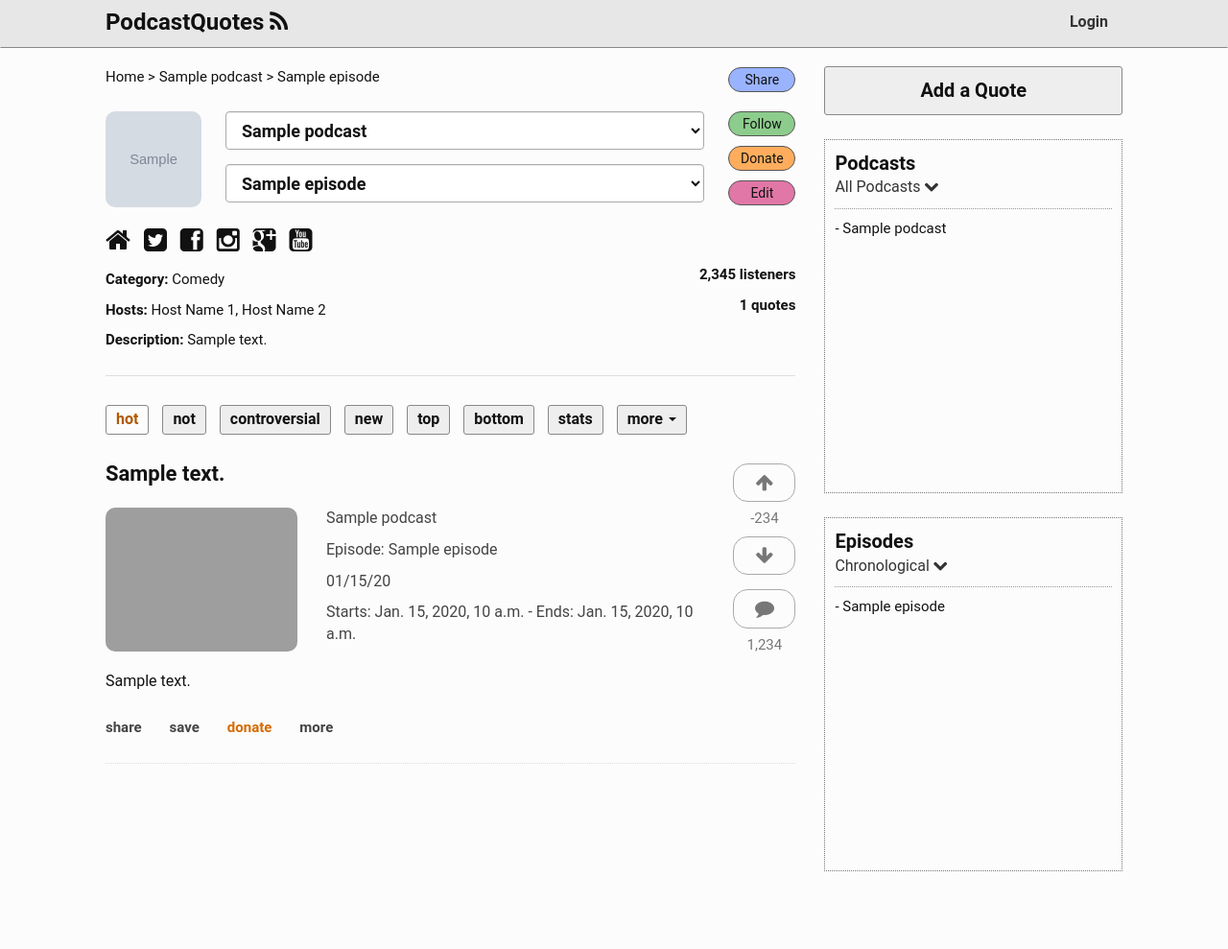
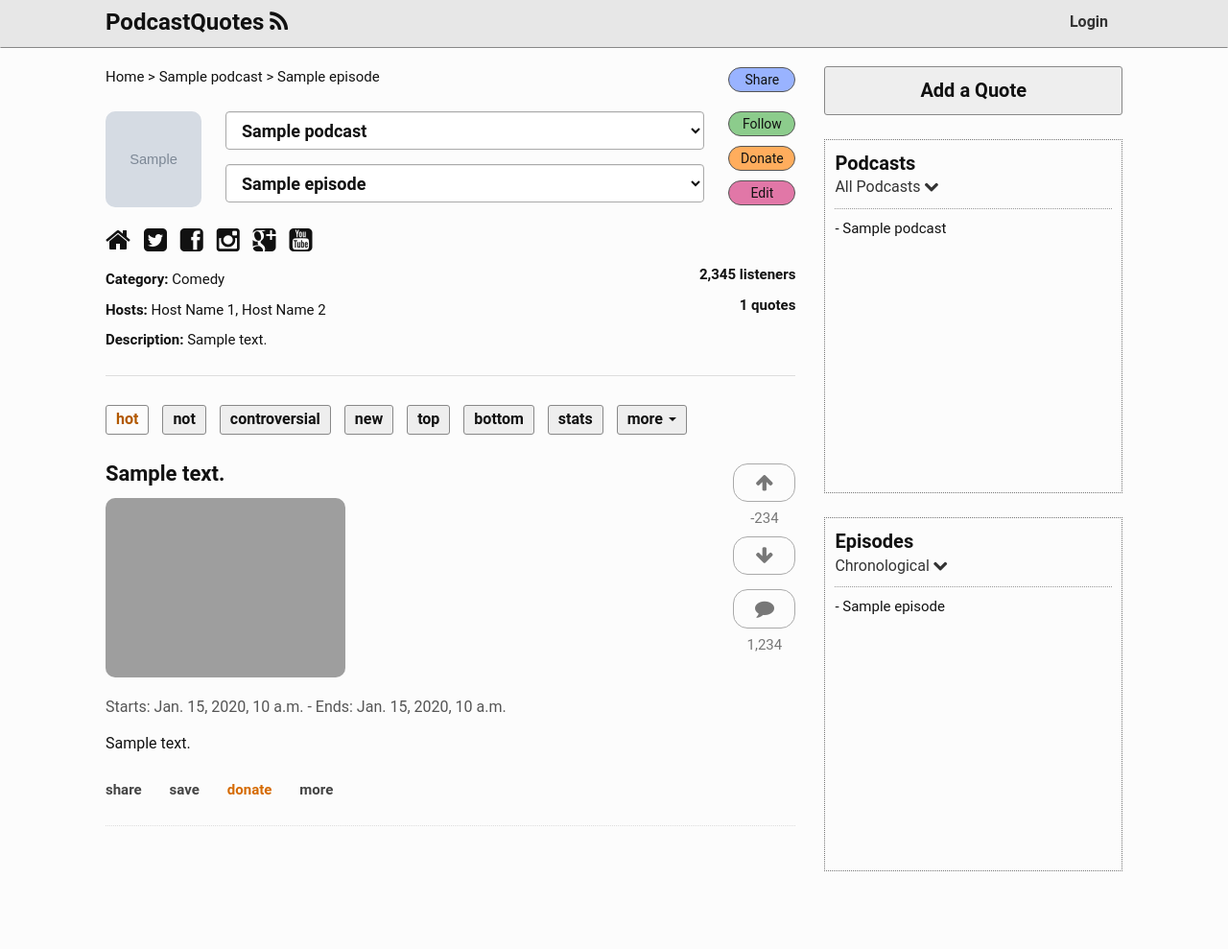
Before and after one commit to podcastquotes/podcastquotes, a Django app: template podcastquotes/templates/episode_detail.html in a window 1280 px wide. Shown: the top 989 px of the page at 96% size. Run offline with Django 3.2, Linux system fonts and the light colour scheme; the template is opened without the code that fills it: most values are stand-ins (such as "Sample title", 1, 10 or a date in 2020); grey boxes marked "Sample" are stand-in pictures; some libraries are stand-ins or nearby versions; grey boxes are pictures that could not be loaded.

Commit message:
Add pq-quote-details, remove pq-quote-info

```diff
--- a/podcastquotes/static/css/styles.css
+++ b/podcastquotes/static/css/styles.css
@@ -627,52 +627,39 @@ body {
     color:#bbb;
 }
 
-@media (max-width:850px) {
-    .pq-quote-info {
-        clear:left;
+.pq-quote-summary {
+    clear:left;
+    overflow:hidden;
+    padding:0 0 10px 0;
+    font-weight:bold;
+}
+
+@media (max-width:400px) {
+    .pq-quote-summary {
+        font-size:18px;
     }
 }
 
-@media (min-width:851px) {
-    .pq-quote-info {
-        overflow:hidden;
-        padding:0 0 0 30px;
+@media (min-width:401px) and (max-width:500px) {
+    .pq-quote-summary {
+        font-size:20px
     }
 }
 
-.pq-quote-info-cleared {
-    clear:left;
-    overflow:hidden;
+@media (min-width:501px) {
+    .pq-quote-summary {
+        font-size:22px;
+    }
 }
 
-.pq-quote-podcast-name {
-    margin:0 0 10px 0;
-    font-size:16px;
-    color:#444;
+.pq-quote-details {
+    clear:left;
+    margin:0 0 15px 0;
+    color:#555;
 }
 
-.pq-quote-podcast-name a {
-    color:#444;
-}
-
-.pq-quote-episode-name {
-    clear:left;
-    float:left;
-    margin:0 0 10px 0;
-    font-size:16px;
-    color:#444;
-}
-
-.pq-quote-episode-name a {
-    color:#444;
-}
-
-.pq-quote-clip-time {
-    clear:left;
-    float:left;
-    font-size:16px;
-    margin:0 0 10px 0;
-    color:#444;
+.pq-quote-details a {
+    color:#555;
 }
 
 .pq-quote-divider {
@@ -832,31 +819,6 @@ body {
 
 .pq-quote-inside {
     overflow:hidden;
-}
-
-.pq-quote-summary {
-    clear:left;
-    overflow:hidden;
-    padding:0 0 20px 0;
-    font-weight:bold;
-}
-
-@media (max-width:400px) {
-    .pq-quote-summary {
-        font-size:18px;
-    }
-}
-
-@media (min-width:401px) and (max-width:500px) {
-    .pq-quote-summary {
-        font-size:20px
-    }
-}
-
-@media (min-width:501px) {
-    .pq-quote-summary {
-        font-size:22px;
-    }
 }
 
 .pq-quote-text {
@@ -1153,7 +1115,7 @@ a {
 
 @media (min-width:401px) {
     .youtube-img-preview {
-        width:200px;
+        max-width:250px;
     }
 }
 
--- a/podcastquotes/templates/episode_detail.html
+++ b/podcastquotes/templates/episode_detail.html
@@ -230,71 +230,14 @@
 
           {% endif %}
 
-          <div class="pq-quote-buttons-xs">
-
-              <div class="pq-quote-upvote-xs">
-                  <i class="fa fa-arrow-up"></i>
-              </div>
-
-              <div class="pq-quote-vote-total-xs">
-                  -234
-              </div>
-
-              <div class="pq-quote-downvote-xs">
-                  <i class="fa fa-arrow-down"></i>
-              </div>
-
-              <div class="pq-quote-comments-xs">
-                  <i class="fa fa-comment"></i>
-              </div>
-
-              <div class="pq-quote-comments-total-xs">
-                  1,234
-              </div>
-
-          </div><!-- /.pq-quote-buttons-xs -->
-
-        <div class="pq-quote-info" id="pq-quote-info-{{ forloop.counter }}">
-
-          {% if quote.episode.podcast.title %}
-            <div class="pq-quote-podcast-name">
-              <a href="/podcasts/{{ quote.episode.podcast.id }}">
-                {{ quote.episode.podcast.title }}
-              </a>
-            </div><!-- /.pq-quote-podcast-name -->
-          {% endif %}
-
-          {% if quote.episode.title or quote.episode.publication_date %}
-              <div class="pq-quote-episode-name">
-                <a href="/episodes/{{ quote.episode.id }}">
-                  Episode: {{ quote.episode.title }}
-                </a>
-              </div><!-- /.pq-quote-episode-name -->
-          {% endif %}
-
-          {% if quote.episode.publication_date %}
-            <div class="pq-quote-clip-time">
-              {{ quote.episode.publication_date|date:'m/d/y' }}
-            </div>
-          {% endif %}
-
-          {% if quote.converted_time_begins or quote.converted_time_ends %}
-          <div class="pq-quote-clip-time">
-          {% endif %}
+          <div class="pq-quote-details">
             {% if quote.converted_time_begins %}
-            Starts: {{ quote.converted_time_begins }}
+              Starts: {{ quote.converted_time_begins }}
             {% endif %}
             {% if quote.converted_time_begins and quote.converted_time_ends %}
-            -
+               - Ends: {{ quote.converted_time_ends }}
             {% endif %}
-            {% if quote.converted_time_ends %}
-            Ends: {{ quote.converted_time_ends }}
-            {% endif %}
-          {% if quote.converted_time_begins or quote.converted_time_ends %}
-          </div><!-- /.pq-quote-clip-time -->
-          {% endif %}
-
-        </div><!-- /.pq-quote-info -->
+          </div>
 
         <script>
           $('#youtube{{ forloop.counter }}').click(function() {
```
Also changed, not shown: podcastquotes/templates/home.html (+14 -41 lines), podcastquotes/templates/podcast_detail.html (+9 -61 lines).
